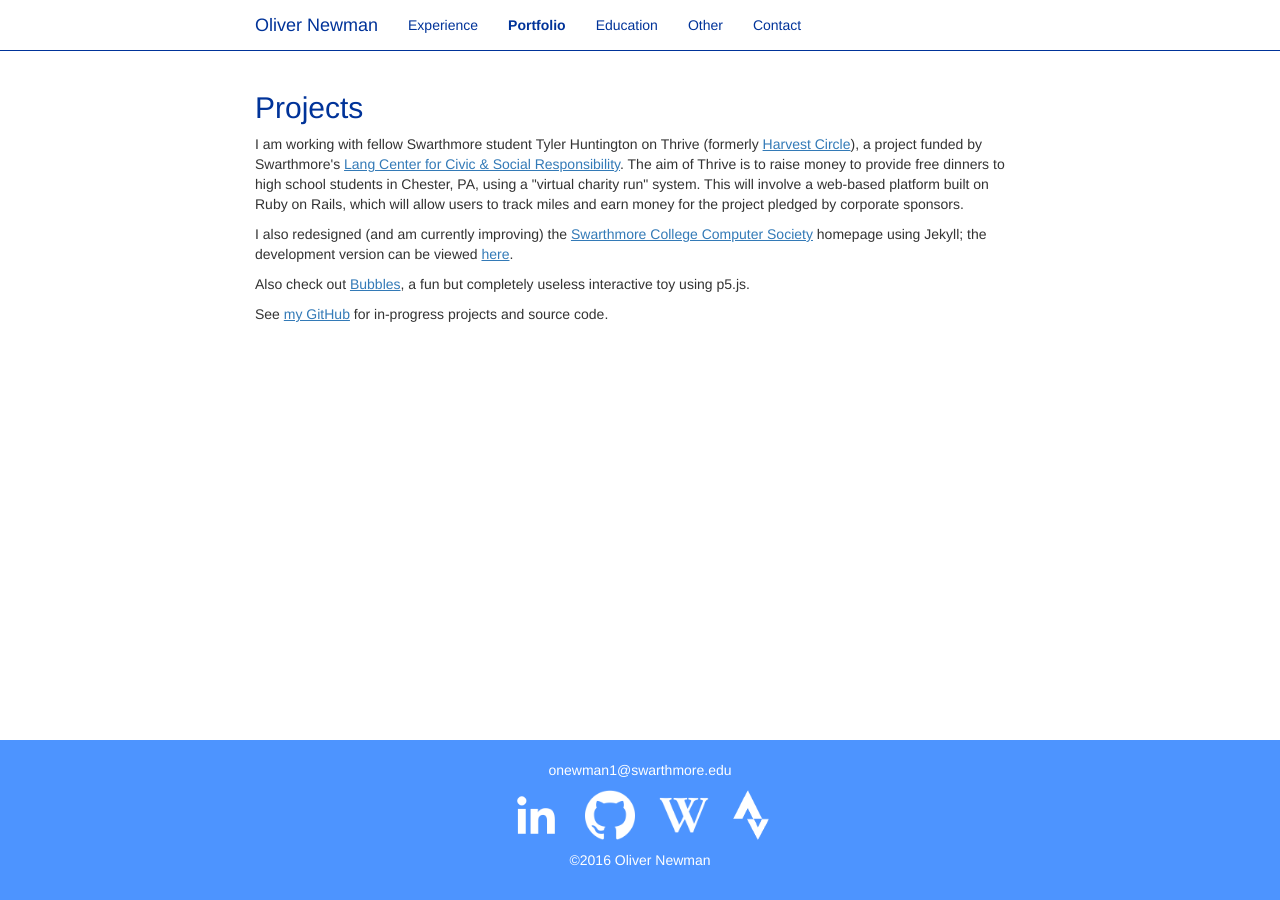
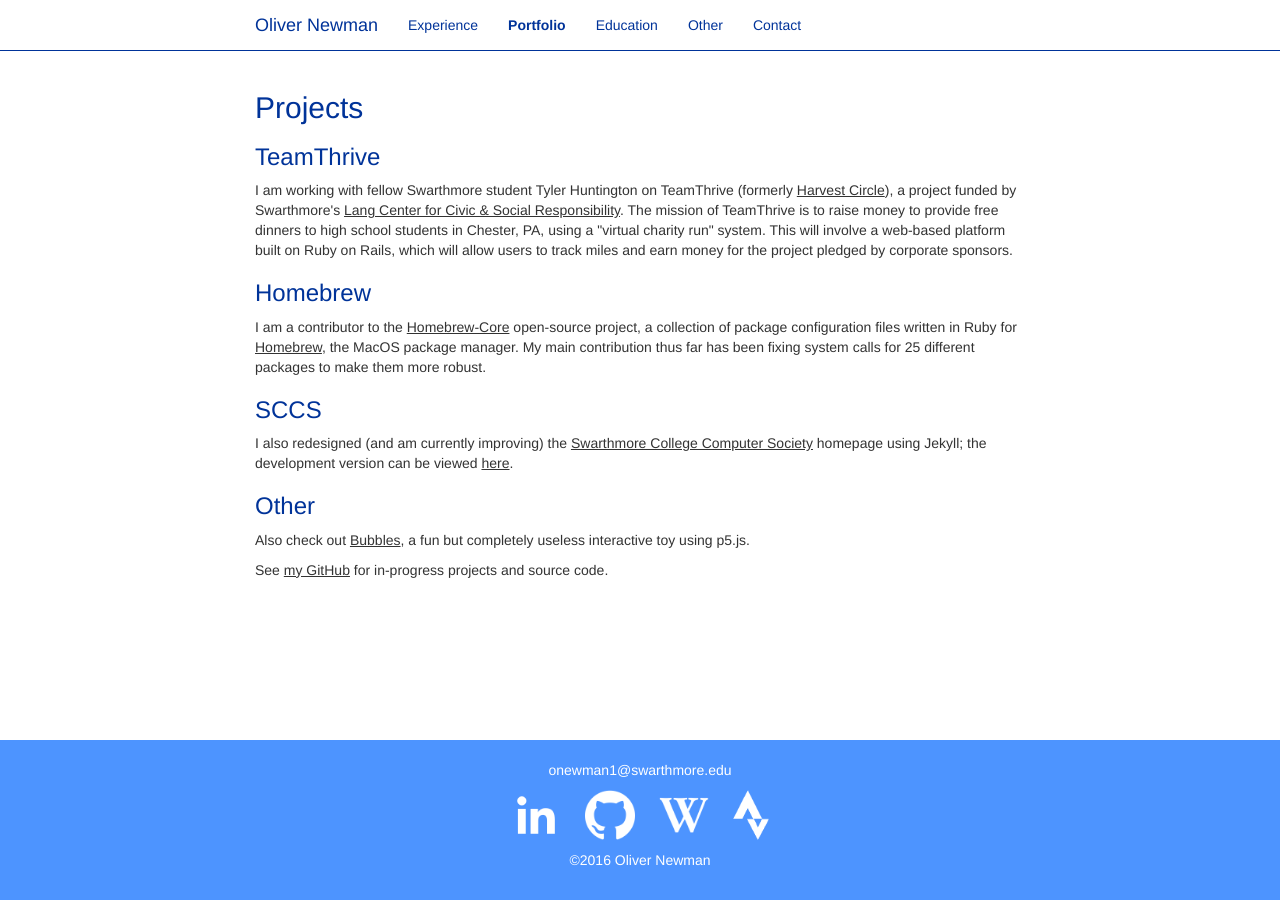
Before and after one commit to oliver-newman/personal_website, a Jekyll site: the page built from portfolio/index.html, in a window 1280 px wide. Built offline with Jekyll 4.4.1, drawn with Linux system fonts in a browser that asks for light colours.

Commit message:
Add info to portfolio

```diff
--- a/_scss/base.scss
+++ b/_scss/base.scss
@@ -81,6 +81,7 @@
 
 #content {
   a, a:hover {
+    color: inherit;
     text-decoration: underline;
   }
 }
--- a/_scss/portfolio.scss
+++ b/_scss/portfolio.scss
@@ -0,0 +1,25 @@
+$iframe-width: 800px;
+$iframe-scale: 0.5;
+
+.wrap {
+  width: 600px;
+  height: 280px;
+  padding: 0;
+  overflow: hidden;
+}
+
+iframe {
+  width: 800px;
+  height: 520px;
+  border: 1px solid #bbb;
+}
+
+iframe {
+  -ms-zoom: $iframe-scale;
+  -moz-transform: scale($iframe-scale);
+  -moz-transform-origin: 0 0;
+  -o-transform: scale($iframe-scale);
+  -o-transform-origin: 0 0;
+  -webkit-transform: scale($iframe-scale);
+  -webkit-transform-origin: 0 0;
+}
--- a/portfolio/index.html
+++ b/portfolio/index.html
@@ -7,28 +7,76 @@
   <div class="container section-container">
     <section id="projects">
       <h2>Projects</h2>
-      <p>I am working with fellow Swarthmore student Tyler Huntington
-      on Thrive (formerly
+      <h3>TeamThrive</h3>
+      <p>
+        I am working with fellow Swarthmore student Tyler Huntington on
+        TeamThrive (formerly
         <a target="_blank" href="http://www.swarthmore.edu/news-events/new-class-lang-opportunity-scholars-announced-0">Harvest Circle</a>),
         a project funded by Swarthmore's
         <a target="_blank" href="http://www.swarthmore.edu/lang-center-civic-social-responsibility">Lang Center for Civic &amp; Social Responsibility</a>.
-      The aim of Thrive is to raise money to provide free dinners to high school
-      students in Chester, PA, using a "virtual charity run" system. This will
-      involve a web-based platform built on Ruby on Rails, which will allow
-      users to track miles and earn money for the project pledged by corporate
-      sponsors.
+        The mission of TeamThrive is to raise money to provide free dinners to
+        high school students in Chester, PA, using a "virtual charity run"
+        system.  This will involve a web-based platform built on Ruby on Rails,
+        which will allow users to track miles and earn money for the project
+        pledged by corporate sponsors.
       </p>
-      <p>I also redesigned (and am currently improving) the
+      {% comment %}
+      <div class="wrap">
+        <a href="http://team-thrive.herokuapp.com/" class="iframe-link">
+          <iframe src="http://team-thrive.herokuapp.com/" scrolling="no" target="_parent"></iframe>
+        </a>
+      </div>
+      {% endcomment %}
+
+      <h3>Homebrew</h3>
+      <p>
+        I am a contributor to the
+        <a href="https://github.com/Homebrew/homebrew-core">Homebrew-Core</a>
+        open-source project, a collection of package configuration files written
+        in Ruby for <a href="http://brew.sh/">Homebrew</a>, the MacOS package
+        manager. My main contribution thus far has been fixing system calls for
+        25 different packages to make them more robust.
+      </p>
+
+      <h3>SCCS</h3>
+      <p>
+        I also redesigned (and am currently improving) the
         <a target="_blank" href="http://www.sccs.swarthmore.edu/">Swarthmore College Computer Society</a>
         homepage using Jekyll; the development version can be viewed
         <a target="_blank" href="https://oliver-newman.github.io/sccs-new-home/">here</a>.
       </p>
-      <p>Also check out
+      {% comment %}
+      <div class="wrap">
+        <a href="https://oliver-newman.github.io/sccs-new-home/" class="iframe-link">
+          <iframe data="https://oliver-newman.github.io/sccs-new-home/" scrolling="no" target="_parent"></iframe>
+        </a>
+      </div>
+      {% endcomment%}
+
+      {% comment %}
+      <p>
+       {% gpa calc info here %}
+      </p>
+      {% endcomment%}
+
+      <h3>Other</h3>
+      <p>
+        Also check out
         <a target="_blank" href="https://oliver-newman.github.io/bubbles/">Bubbles</a>,
         a fun but completely useless interactive toy using p5.js.
       </p>
+      {% comment %}
+      <div class="wrap">
+        <a href="https://oliver-newman.github.io/bubbles/" class="iframe-link" target="_parent">
+          <iframe src="https://oliver-newman.github.io/bubbles/" scrolling="no"></iframe>
+        </a>
+      </div>
+      {% endcomment%}
+
+
       <p>
-        See <a target="_blank" href="https://github.com/oliver-newman">my GitHub</a>
+        See
+        <a target="_blank" href="https://github.com/oliver-newman">my GitHub</a>
         for in-progress projects and source code.</p>
       </p>
     </section>
```
Also changed, not shown: experience/index.html (+30 -20 lines). Lines whose indentation alone changed are shown as unchanged.
